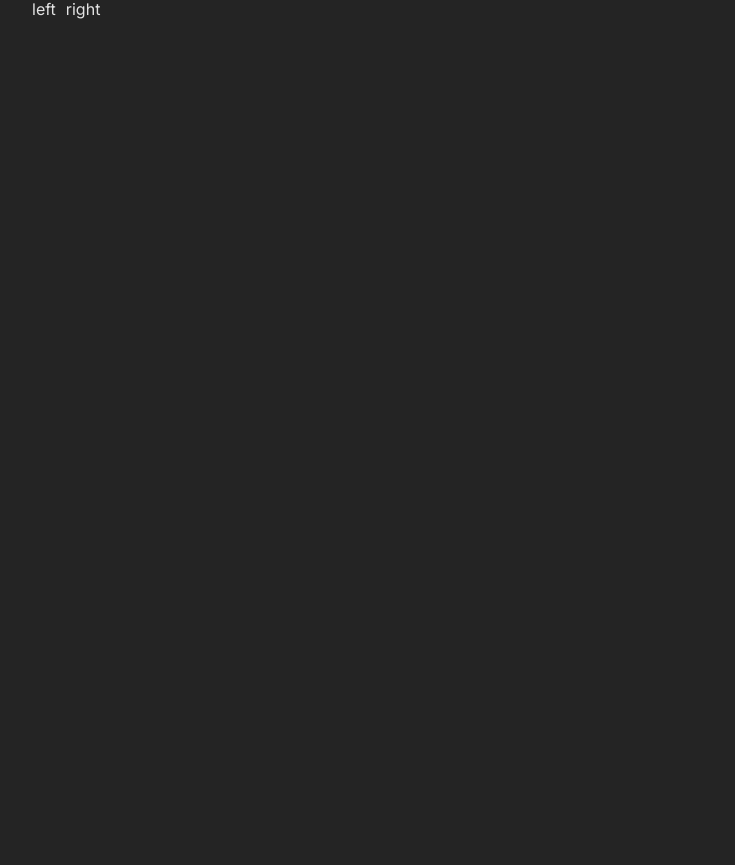
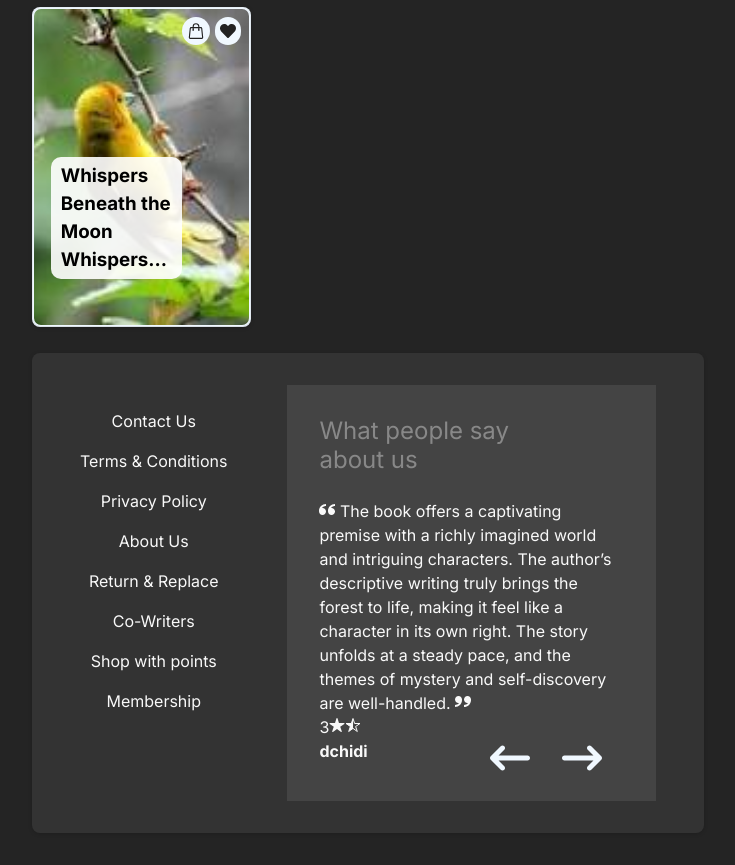
Before and after one commit to dchidi/story_bookshop, a React (Vite) app: page / in a window 1280 px wide. Shown: the part 3756-4621 px from the top of the page, without its empty margins (272-1007 px from the left). Before the commit the page ends 4321 px from the top, so only its background shows below. Built offline with nearby package versions, Linux system fonts and the light colour scheme.

Commit message:
Implement footer

```diff
--- a/package.json
+++ b/package.json
@@ -14,7 +14,8 @@
     "react": "^18.3.1",
     "react-dom": "^18.3.1",
     "react-icons": "^5.3.0",
-    "react-router-dom": "^6.27.0"
+    "react-router-dom": "^6.27.0",
+    "react-transition-group": "^4.4.5"
   },
   "devDependencies": {
     "@eslint/js": "^9.11.1",
--- /dev/null
+++ b/src/components/slider/AutoSlider.tsx
@@ -0,0 +1,59 @@
+import React from "react";
+import style from "./Slider.module.css";
+import Button from "../button/Button";
+import { FaArrowRightLong, FaArrowLeftLong } from "react-icons/fa6";
+import useSlider from "./hooks/useSlider";
+import { CSSTransition, TransitionGroup } from "react-transition-group";
+import { FaQuoteLeft } from "react-icons/fa";
+import { ImQuotesLeft, ImQuotesRight } from "react-icons/im";
+import { IoStar, IoStarHalf } from "react-icons/io5";
+
+interface IComments {
+  comment: string;
+  username: string;
+  rating: number;
+}
+
+const AutoSlider: React.FC<{ slides: IComments[] }> = ({ slides }) => {
+  const { slideIndex, nextSlide, prevSlide } = useSlider(slides.length);
+  const { comment, username, rating } = slides[slideIndex];
+
+  return (
+    <div className={style.sliderFooter}>
+      <h2 className={style.footerTitle}>
+        What people say <br />
+        about us
+      </h2>
+      <div className={style.slides}>
+        <TransitionGroup>
+          <CSSTransition key={slideIndex} timeout={500} classNames="fade">
+            <div className={style.slideWrapper}>
+              <div>
+                <ImQuotesLeft />
+                &nbsp;
+                {comment}&nbsp;
+                <ImQuotesRight />
+              </div>
+              <div>
+                {rating}
+                <IoStar />
+                <IoStarHalf />
+              </div>
+              <h4>{username}</h4>
+            </div>
+          </CSSTransition>
+        </TransitionGroup>
+      </div>
+      <div className={style.navigation}>
+        <Button onclick={prevSlide} aria-label="Previous Slide">
+          <FaArrowLeftLong size={40} />
+        </Button>
+        <Button onclick={nextSlide} aria-label="Next Slide">
+          <FaArrowRightLong size={40} />
+        </Button>
+      </div>
+    </div>
+  );
+};
+
+export default AutoSlider;
--- a/src/components/slider/Slider.module.css
+++ b/src/components/slider/Slider.module.css
@@ -1,8 +1,12 @@
-.slider {
+.slider,
+.sliderFooter {
   height: 75vh;
   margin-bottom: 2em;
   position: relative;
   overflow: hidden;
+}
+.sliderFooter {
+  height: 48vh;
 }
 
 .slides {
@@ -11,7 +15,13 @@
   overflow: hidden;
   height: 75vh;
 }
-
+.slidesFooter {
+  position: relative;
+  /* width: 100%; */
+  background-color: red;
+  /* overflow: hidden; */
+  height: 35vh;
+}
 .slideWrapper {
   width: 100%;
   height: 100%;
@@ -53,3 +63,10 @@
   width: 100%;
   height: 100%;
 }
+.footerTitle {
+  color: #888;
+  font-weight: 400;
+  font-size: 1.5em;
+  line-height: 1.2em;
+  margin-bottom: 1em;
+}
--- a/src/constants/settings.tsx
+++ b/src/constants/settings.tsx
@@ -16,3 +16,14 @@
   { label: "/dashboard/my-stories", value: "My Stories" },
   { label: "/dashboard/wish-list", value: "Wish List" },
 ];
+
+export const FOOTER_MENU = [
+  { label: "/contact", value: "Contact Us" },
+  { label: "/terms", value: "Terms & Conditions" },
+  { label: "/privacy", value: "Privacy Policy" },
+  { label: "/About", value: "About Us" },
+  { label: "/About", value: "Return & Replace" },
+  { label: "/About", value: "Co-Writers" },
+  { label: "/About", value: "Shop with points" },
+  { label: "/About", value: "Membership" },
+];
--- /dev/null
+++ b/src/layouts/FooterLayout.module.css
@@ -0,0 +1,31 @@
+.root {
+  background-color: #333;
+  color: #f9f9f9;
+  padding: 2em 3em;
+  display: flex;
+  gap: 60px;
+  height: 60vh;
+  overflow: hidden;
+  margin: 0 1em;
+  border-radius: 8px;
+  box-shadow: rgba(0, 0, 0, 0.16) 0px 1px 4px;
+}
+ul.footermenu {
+  list-style: none;
+  text-align: center;
+}
+
+ul.footermenu li {
+  padding: 0.5em 0;
+  cursor: pointer;
+}
+ul.footermenu li:hover {
+  text-decoration: underline;
+  text-underline-offset: 4px;
+  color: rgb(204, 251, 243);
+}
+.slider {
+  flex: 1;
+  background-color: #444;
+  padding: 2em;
+}
--- /dev/null
+++ b/src/layouts/FooterLayout.tsx
@@ -0,0 +1,30 @@
+import React from "react";
+import style from "./FooterLayout.module.css";
+import { FOOTER_MENU } from "../constants/settings";
+import AutoSlider from "../components/slider/AutoSlider";
+
+const FooterLayout: React.FC = () => {
+  const comments = [
+    {
+      comment: `The book offers a captivating premise with a richly imagined world and intriguing characters.
+    The author’s descriptive writing truly brings the forest to life, making it feel like a character in its own right.
+    The story unfolds at a steady pace, and the themes of mystery and self-discovery are well-handled.`,
+      username: "dchidi",
+      rating: 3,
+    },
+  ];
+  return (
+    <div className={style.root}>
+      <ul className={style.footermenu}>
+        {FOOTER_MENU.map((menu, index) => (
+          <li key={index}>{menu.value}</li>
+        ))}
+      </ul>
+      <div className={style.slider}>
+        <AutoSlider slides={comments} />
+      </div>
+    </div>
+  );
+};
+
+export default FooterLayout;
--- a/src/layouts/PageLayout.tsx
+++ b/src/layouts/PageLayout.tsx
@@ -4,6 +4,7 @@
 import { PLATFORM_NAME } from "../constants/settings";
 import { QuickIcons } from "./menu_quick_icons/QuickIcons";
 import { Menu } from "../components/menu/Menu";
+import FooterLayout from "./FooterLayout";
 
 const PageLayout: React.FC = () => {
   return (
@@ -19,6 +20,7 @@
         <Outlet />
         {/* This will render the nested routes (MyStories, Orders, etc.) */}
       </main>
+      <FooterLayout />
     </div>
   );
 };
--- a/src/pages/Shop.tsx
+++ b/src/pages/Shop.tsx
@@ -55,7 +55,7 @@
       </PageSection>
       <PageSection title="Stories">
         <div className="row">
-          {[...new Array(8).fill("a")].map((item, index) => (
+          {[...new Array(9).fill("a")].map((item, index) => (
             <StoryThumbnail
               key={index}
               title="Whispers Beneath the Moon Whispers Beneath  Moon Whispers Beneath  Moon Whispers Beneath"
@@ -69,12 +69,12 @@
           <div>right</div> */}
         </div>
       </PageSection>
-      <PageSection>
+      {/* <PageSection>
         <div className="row">
           <div>left</div>
           <div>right</div>
         </div>
-      </PageSection>
+      </PageSection> */}
     </>
   );
 };
```
Also changed, not shown: 1 other file (tests, documents, lock files or other folders).
